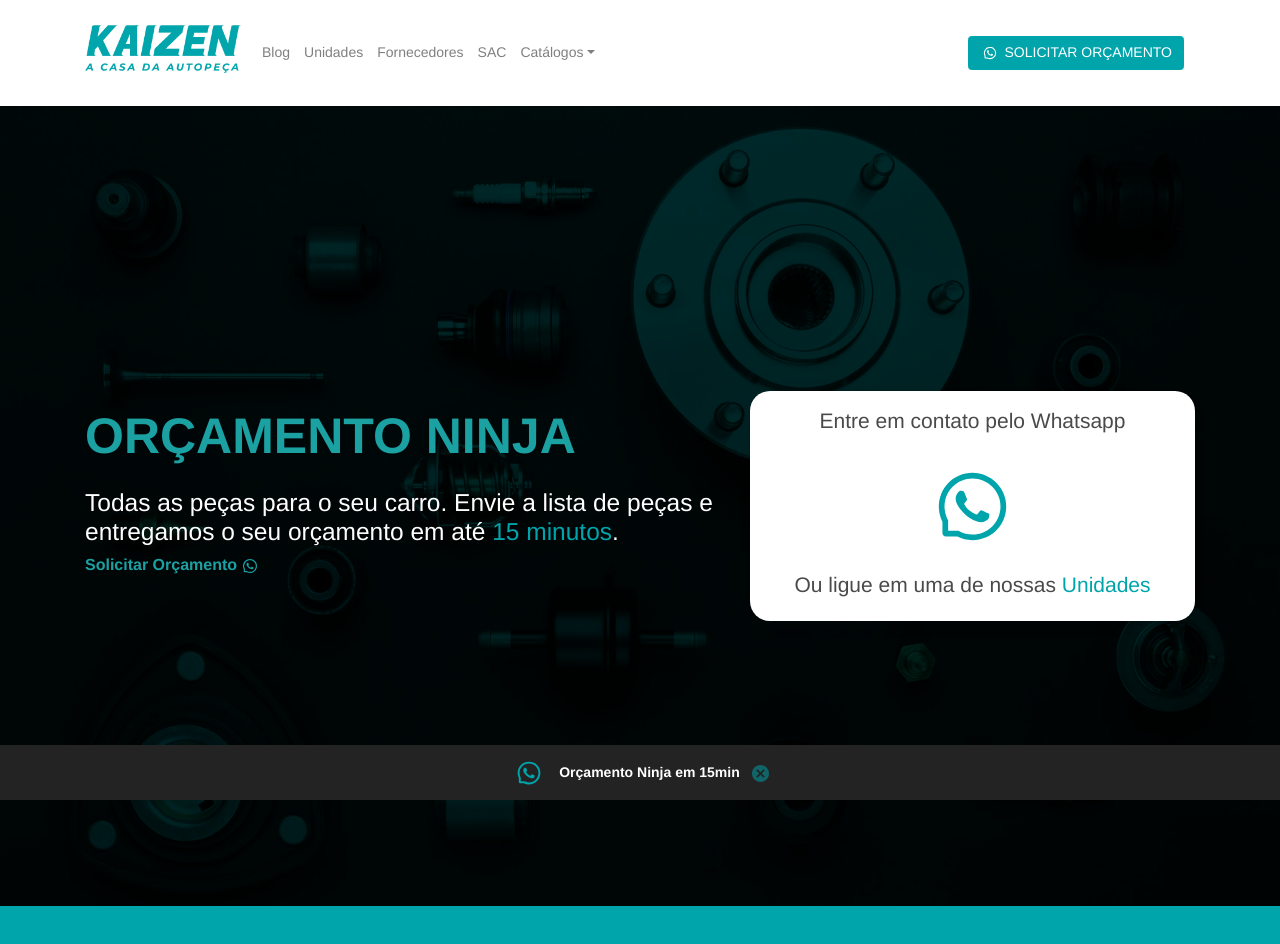
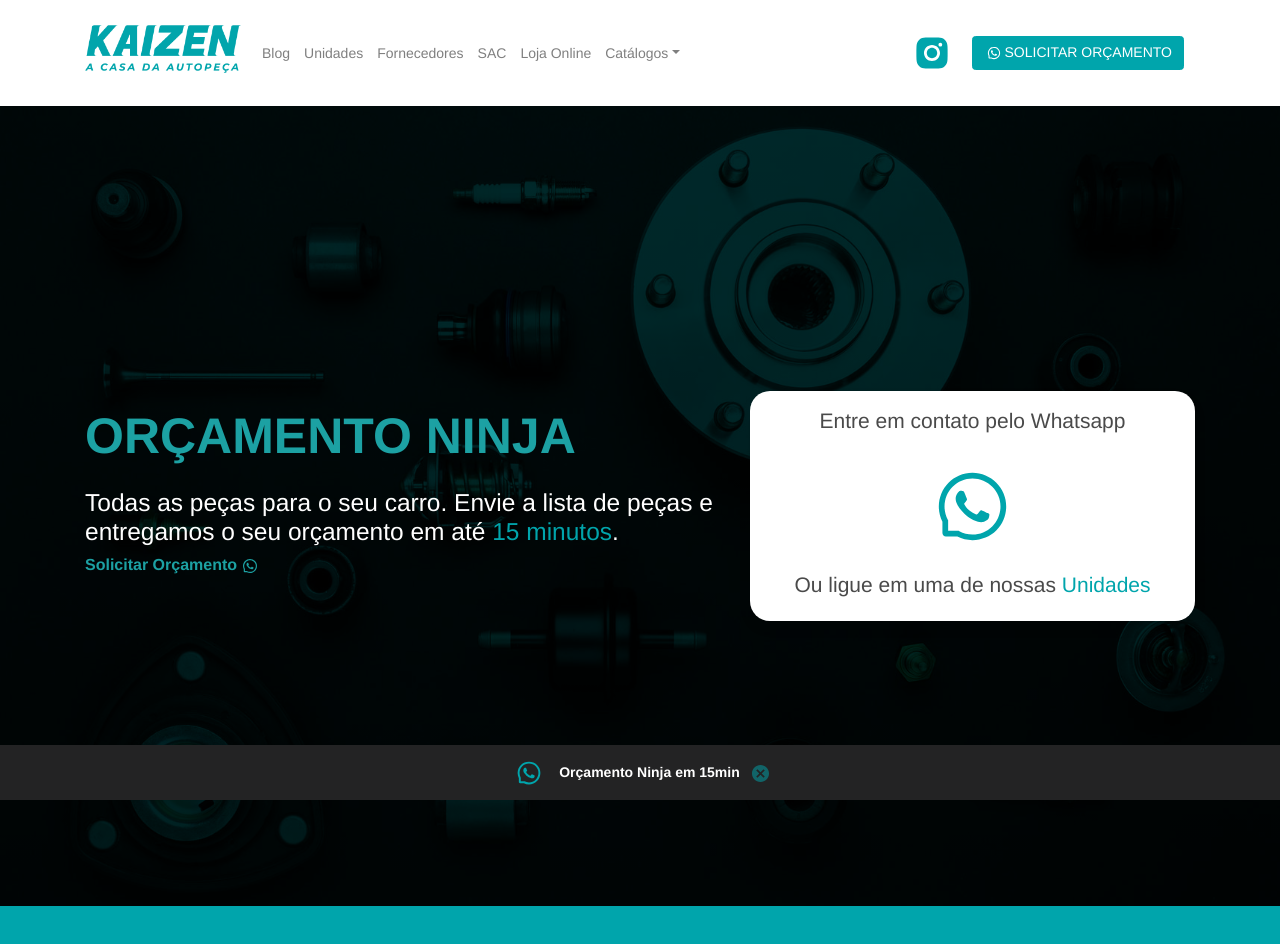
Before and after one commit to PecistaTecnologia/Kaizen-Blog, a Next.js app: page / in a window 1280 px wide. Shown: the top 944 px of the page. Built offline with nearby package versions, Linux system fonts and the light colour scheme.

Commit message:
Commit Navbar "Loja online"

```diff
--- a/components/Navbar.js
+++ b/components/Navbar.js
@@ -2,6 +2,8 @@ import { Navbar, Nav, NavDropdown, Button } from 'react-bootstrap'
 import Image from 'next/image'
 import Link from 'next/link'
 import { AiOutlineWhatsApp } from 'react-icons/ai'
+import { AiFillInstagram } from 'react-icons/ai'
+import { AiFillShop } from 'react-icons/ai'
 
 
 const NavBar = () => {
@@ -23,6 +25,7 @@ const NavBar = () => {
               <Link href="/unidades"><a className="nav-link">Unidades</a></Link>
               <Link href="/fornecedores"><a className="nav-link">Fornecedores</a></Link>
               <Link href="/sac"><a className="nav-link">SAC</a></Link>
+              <Link href="https://kaizenautopecas.mercadoshops.com.br/"><a className="nav-link" target='_blank'>Loja Online</a></Link>
               <NavDropdown title="Catálogos" id="basic-nav-dropdown" style={{ color: '#fff' }}>
                 <NavDropdown.Item >Elétrica</NavDropdown.Item>
                 <NavDropdown.Item >Óleos</NavDropdown.Item>
@@ -30,11 +33,19 @@ const NavBar = () => {
                 <NavDropdown.Divider />
                 <a href="https://drive.google.com/file/d/1s3f_HNw0pK2J5SNq-fayciRl-WzN4n3w/view" target='_blank' style={{marginLeft: "8px"}}>Catálogo Completo</a>
               </NavDropdown>
-            </Nav>
-            <a href="https://api.whatsapp.com/send/?phone=556183660828&text=Ol%C3%A1%2C+eu+gostaria+de+um+or%C3%A7amento.&app_absent=0" target='_blank' className="btn ml-auto" style={{ borderRadius: "2px" }}>
-                <button type="button" className="btn btn-primary my-3"><AiOutlineWhatsApp className="m-1" /> SOLICITAR ORÇAMENTO</button>
+
+              </Nav>
+
+
+
+
+          </Navbar.Collapse>
+          <a href="https://www.instagram.com/casa.kaizen/" target='_blank' style={{ borderRadius: "2px" }}><AiFillInstagram className="m-1" style={{ width: "50px", height: "40px", }}/></a>
+              {/* <a href="https://kaizenautopecas.mercadoshops.com.br/" target='_blank' style={{ borderRadius: "2px" }}><AiFillShop className="m-1" style={{ width: "50px", height: "40px", }}/></a> */}
+              <a href="https://api.whatsapp.com/send/?phone=556183660828&text=Ol%C3%A1%2C+eu+gostaria+de+um+or%C3%A7amento.&app_absent=0" target='_blank' className="btn ml-auto" style={{ borderRadius: "2px" }}>
+                <button type="button" className="btn btn-primary my-3"><AiOutlineWhatsApp className="m-1" />SOLICITAR ORÇAMENTO</button>
+
               </a >
-          </Navbar.Collapse>
         </div>
       </Navbar>
     </>
```
